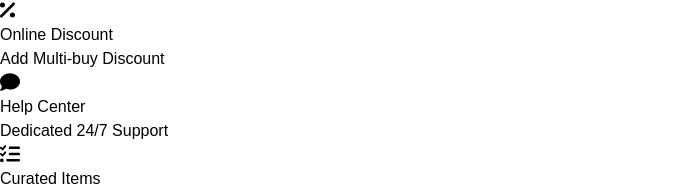
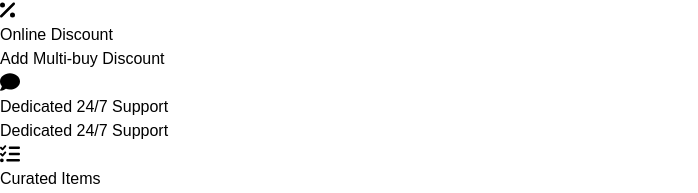
Before and after one commit to vnasp/ecommerce-vue3-frontend-user, a Vue app: page / in a window 1280 px wide. Shown: the part 4934-5127 px from the top of the page, without its empty margins (0-698 px from the left). Built offline with nearby package versions, Linux system fonts and the light colour scheme.

Commit message:
Adds iteration on features articles.

```diff
--- a/src/components/SiteFooter/FeaturesSection.vue
+++ b/src/components/SiteFooter/FeaturesSection.vue
@@ -1,30 +1,10 @@
 <template>
   <section class="flex justify-center py-8">
     <section class="grid grid-cols-2 md:grid-cols-3 lg:grid-cols-5 gap-x-10 border-b border-indigo-400 pb-4 text-center">
-      <article class="p-4">
-        <font-awesome-icon icon="fa-solid fa-satellite-dish" size="lg" class="mb-1"/>
-        <h3 class="h3-feat-card font-bold uppercase text-xs">Fast Delivery</h3>
-        <p class="p-feat-card text-sm">Across West & East India</p>
-      </article>
-      <article class="p-4">
-        <font-awesome-icon icon="fa-solid fa-wallet" size="lg" class="mb-1" />
-        <h3 class="h3-feat-card font-bold uppercase text-xs">Safe Payment</h3>
-        <p class="p-feat-card text-sm">100% Secure Payment</p>
-      </article>
-      <article class="p-4">
-        <font-awesome-icon icon="fa-solid fa-percent" size="lg" class="mb-1" />
-        <h3 class="h3-feat-card font-bold uppercase text-xs">Online Discount</h3>
-        <p class="p-feat-card text-sm">Add Multi-buy Discount</p>
-      </article>
-      <article class="p-4">
-        <font-awesome-icon icon="fa-solid fa-comment" size="lg" class="mb-1" />
-        <h3 class="h3-feat-card font-bold uppercase text-xs">Help Center</h3>
-        <p class="p-feat-card text-sm">Dedicated 24/7 Support</p>
-      </article>
-      <article class="p-4">
-        <font-awesome-icon icon="fa-solid fa-list-check" size="lg" class="mb-1" />
-        <h3 class="h3-feat-card font-bold uppercase text-xs">Curated Items</h3>
-        <p class="p-feat-card text-sm">From Handpicked Sellers</p>
+      <article v-for="feature in features" :key="feature.title" class="p-4">
+        <font-awesome-icon :icon="feature.icon" size="lg" class="mb-1"/>
+        <h3 class="h3-feat-card font-bold uppercase text-xs">{{ feature.title }}</h3>
+        <p class="p-feat-card text-sm">{{ feature.content }}</p>
       </article>
     </section>
   </section>
@@ -32,7 +12,18 @@
 
 <script>
   export default {
-    name: 'FeaturesSection'
+    name: 'FeaturesSection',
+    data() {
+      return {
+        features: [
+          { icon: 'fa-solid fa-satellite-dish', title: 'Fast Delivery', content: 'Across West & East India' },
+          { icon: 'fa-solid fa-wallet', title: 'Safe Payment', content: '100% Secure Payment' },
+          { icon: 'fa-solid fa-percent', title: 'Online Discount', content: 'Add Multi-buy Discount' },
+          { icon: 'fa-solid fa-comment', title: 'Dedicated 24/7 Support', content: 'Dedicated 24/7 Support' },
+          { icon: 'fa-solid fa-list-check', title: 'Curated Items', content: 'From Handpicked Sellers' }
+        ]
+      }
+    }
   }
 </script>
 
--- a/src/components/SiteFooter/LinksSection.vue
+++ b/src/components/SiteFooter/LinksSection.vue
@@ -1,5 +1,5 @@
 <template>
-  <section class="flex flex-col lg:flex-row flex-wrap justify-evenly pb-6 px-20">
+  <section class="flex flex-col lg:flex-row flex-wrap justify-evenly pb-6 px-10 md:px-20">
     <section class="flex flex-col md:flex-row flex-none md:1/3 lg:w-8/12 justify-center text-base">
       <article class="flex-auto md:w-4/12 pe-3 mb-10">
         <h4 class="uppercase mb-5 text-sm font-bold"><Link:mf></Link:mf>Let us help you</h4>
```
